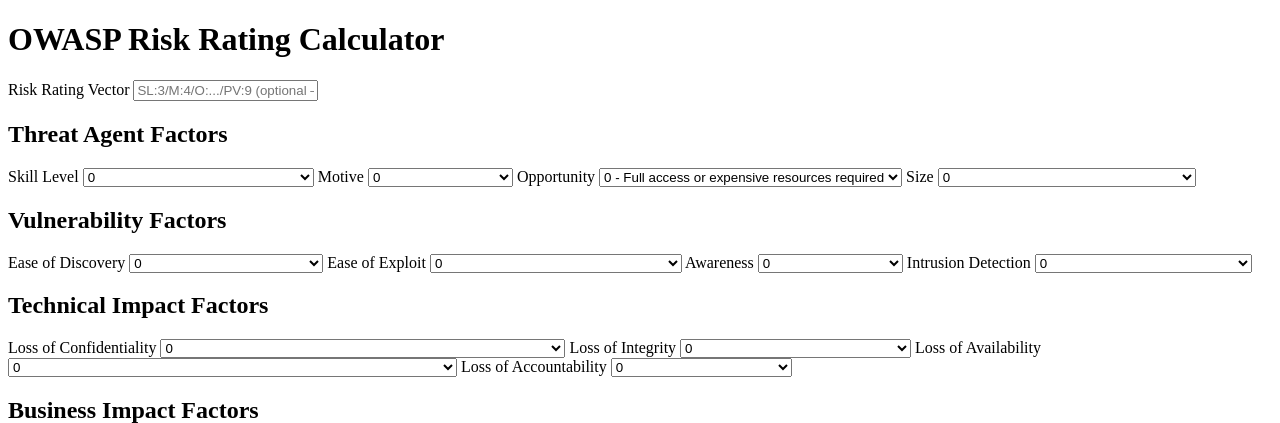
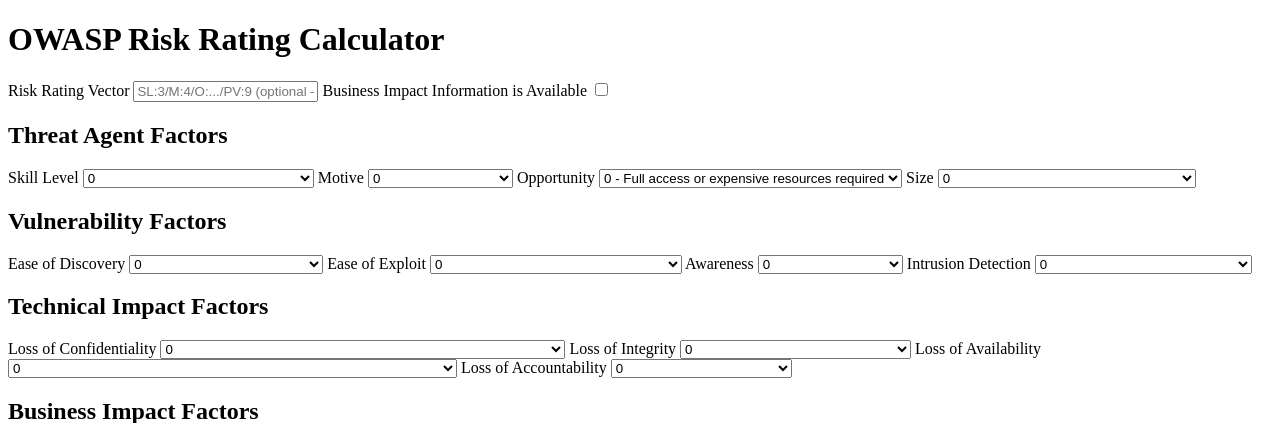
Before and after one commit to sidvasu/OWASP-Risk-Rating-Calculator, a Django app: page / in a window 1280 px wide. Shown: the top 423 px of the page. Run offline with Django 4.2, Linux system fonts and the light colour scheme.

Commit message:
Added impact type toggle

```diff
--- a/risk_calculator/static/risk_calculator/js/calculator.js
+++ b/risk_calculator/static/risk_calculator/js/calculator.js
@@ -26,15 +26,17 @@ function getCsrfToken() {
 
 function buildPayload() {
     const vectorInput = document.getElementById("input").value.trim();
+    const useBusinessImpact = document.getElementById("business-impact").checked;
 
     if (vectorInput) {
-        return { vector: vectorInput };
+        return { vector: vectorInput, useBusinessImpact: useBusinessImpact };
     }
 
     const payload = {};
     for (const fieldId of FIELD_IDS) {
         payload[fieldId] = document.getElementById(fieldId).value;
     }
+    payload.useBusinessImpact = useBusinessImpact;
     return payload;
 }
 
@@ -52,6 +54,20 @@ function showResults(data) {
     document.getElementById("impact").textContent =
         `${data.impact} (${data.impact_level})`;
     document.getElementById("risk-severity").textContent = data.risk_severity;
+}
+
+function calculateImpact() {
+    const useBusiness = document.getElementById('business-impact').checked;
+
+    if (useBusiness) {
+        // Calculate using business impact fields
+        const result = calculateBusinessImpact();
+        // ...
+    } else {
+        // Calculate using technical impact fields
+        const result = calculateTechnicalImpact();
+        // ...
+    }
 }
 
 async function calculateRisk() {
--- a/risk_calculator/templates/risk_calculator/index.html
+++ b/risk_calculator/templates/risk_calculator/index.html
@@ -13,6 +13,9 @@
 
         <label for="input">Risk Rating Vector</label>
         <input type="text" id="input" placeholder="SL:3/M:4/O:.../PV:9 (optional — overrides dropdowns below)">
+
+        <label for="business-impact">Business Impact Information is Available</label>
+        <input type="checkbox" id="business-impact" name="business-impact" value="True">
 
         <div display="flex" flex-direction="row">
             <div display="flex" flex-direction="column">
--- a/risk_calculator/views.py
+++ b/risk_calculator/views.py
@@ -78,6 +78,7 @@ def calculate(request):
         return JsonResponse({"error": "Invalid JSON body."}, status=400)
 
     vector = (data.get("vector") or "").strip()
+    use_business_impact = data.get("useBusinessImpact", True)
 
     if not vector:
         try:
@@ -95,18 +96,14 @@ def calculate(request):
         factors["ED"], factors["EE"], factors["A"], factors["ID"],
     )
 
-    business_impact, business_impact_level = calculate_business_impact(
-        factors["FD"], factors["RD"], factors["NC"], factors["PV"],
-    )
-
-    technical_impact, technical_impact_level = calculate_technical_impact(
-        factors["LC"], factors["LI"], factors["LAV"], factors["LAC"],
-    )
-
-    # Per OWASP methodology, business impact takes precedence over technical
-    # impact whenever business impact factors are available, which they are
-    # here since the vector always includes FD/RD/NC/PV.
-    impact, impact_level = business_impact, business_impact_level
+    if use_business_impact:
+        impact, impact_level = calculate_business_impact(
+            factors["FD"], factors["RD"], factors["NC"], factors["PV"],
+        )
+    else:
+        impact, impact_level = calculate_technical_impact(
+            factors["LC"], factors["LI"], factors["LAV"], factors["LAC"],
+        )
 
     risk_severity = calculate_risk_severity(likelihood_level, impact_level)
 
@@ -114,10 +111,6 @@ def calculate(request):
         "vector": vector,
         "likelihood": round(likelihood, 2),
         "likelihood_level": likelihood_level,
-        "technical_impact": round(technical_impact, 2),
-        "technical_impact_level": technical_impact_level,
-        "business_impact": round(business_impact, 2),
-        "business_impact_level": business_impact_level,
         "impact": round(impact, 2),
         "impact_level": impact_level,
         "risk_severity": risk_severity,
```
